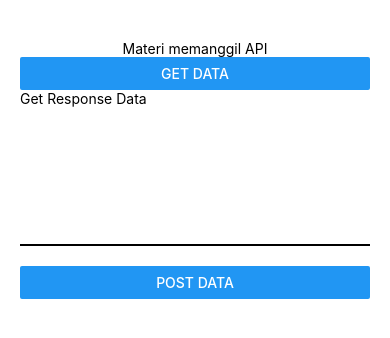
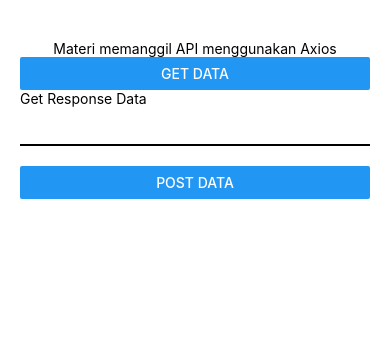
Before and after one commit to adibfirmannn/AplikasiPertama, a React Native app: screen / in a window 390 px wide. Shown: the top 338 px of the page. Built offline with nearby package versions, Linux system fonts and the light colour scheme.

Commit message:
call API menggunakan axios

```diff
--- a/package.json
+++ b/package.json
@@ -10,6 +10,7 @@
   },
   "dependencies": {
     "@expo/webpack-config": "^19.0.0",
+    "axios": "^1.6.5",
     "expo": "~49.0.15",
     "expo-status-bar": "~1.6.0",
     "react": "18.2.0",
--- a/src/App.js
+++ b/src/App.js
@@ -10,6 +10,7 @@ import Communication from "./pages/Communication";
 import BasicJavascript from "./pages/BasicJavascript";
 import ReactNativeSvg from "./pages/ReactNativeSvg";
 import CallAPIVanilla from "./pages/CallAPIVanilla";
+import CallAPIAxios from "./pages/CallAPIAxios";
 
 const App = () => {
   // const [isShow, SetIsShow] = useState(true);
@@ -30,7 +31,8 @@ const App = () => {
         {/* <Communication /> */}
         {/* <BasicJavascript /> */}
         {/* <ReactNativeSvg /> */}
-        <CallAPIVanilla />
+        {/* <CallAPIVanilla /> */}
+        <CallAPIAxios />
       </ScrollView>
     </View>
   );
--- /dev/null
+++ b/src/pages/CallAPIAxios/index.js
@@ -0,0 +1,74 @@
+import axios from "axios";
+import React, { useEffect, useState } from "react";
+import { View, Text, StyleSheet, Button, Image } from "react-native";
+import { get } from "react-native/Libraries/TurboModule/TurboModuleRegistry";
+
+const CallAPIAxios = () => {
+  const [dataUser, setDataUser] = useState({
+    avatar: "",
+    email: "",
+    first_name: "",
+    last_name: "",
+  });
+
+  const [user, setUser] = useState({
+    name: "",
+    job: "",
+  });
+
+  const getData = () => {
+    axios
+      .get("https://reqres.in/api/users/3")
+      .then((result) => {
+        setDataUser(result.data.data);
+      })
+      .catch((err) => console.log("err", err));
+  };
+
+  const postData = () => {
+    const dataForAPI = {
+      name: "morpheus",
+      job: "leader",
+    };
+
+    axios
+      .post("https://reqres.in/api/users", dataForAPI)
+      .then((result) => {
+        setUser(result.data);
+      })
+      .catch((err) => console.log("err ", err));
+  };
+
+  return (
+    <View style={styles.container}>
+      <Text style={styles.textTitle}>Materi memanggil API menggunakan Axios</Text>
+      <Button title="GET DATA" onPress={getData} />
+      <Text>Get Response Data</Text>
+      {dataUser.avatar.length > 0 && <Image source={{ uri: dataUser.avatar }} style={styles.avatar} />}
+
+      <Text>{`${dataUser.first_name} ${dataUser.last_name}`}</Text>
+      <Text>{dataUser.email}</Text>
+      <View style={styles.line} />
+      <Button title="POST DATA" onPress={postData} />
+      <Text>{user.name}</Text>
+      <Text>{user.job}</Text>
+    </View>
+  );
+};
+
+export default CallAPIAxios;
+
+const styles = StyleSheet.create({
+  container: { padding: 20, marginTop: 20 },
+  textTitle: { textAlign: "center" },
+  line: {
+    height: 2,
+    backgroundColor: "black",
+    marginVertical: 20,
+  },
+  avatar: {
+    height: 100,
+    width: 100,
+    borderRadius: 100,
+  },
+});
```
Also changed, not shown: 1 other file (tests, documents, lock files or other folders).
